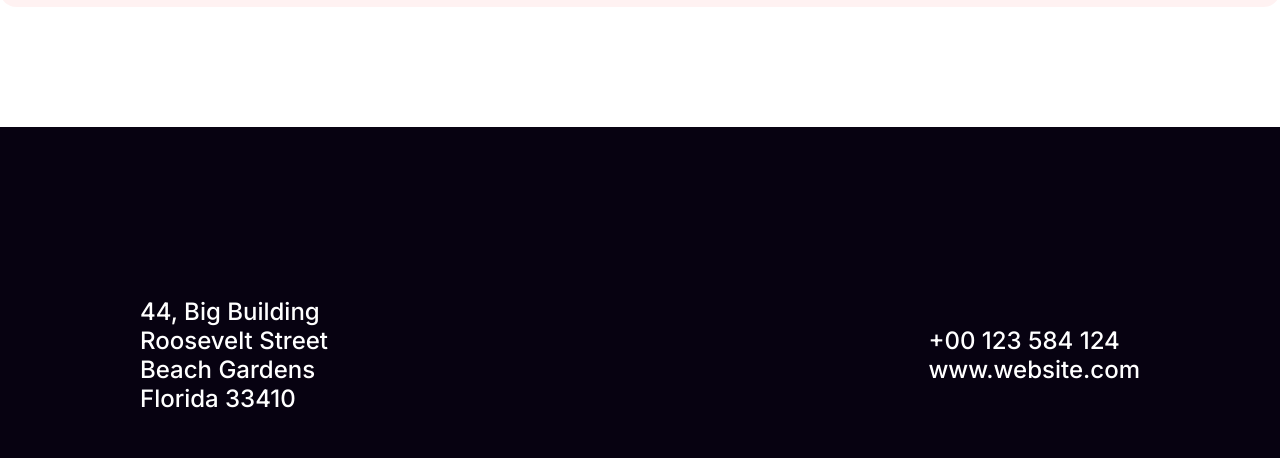
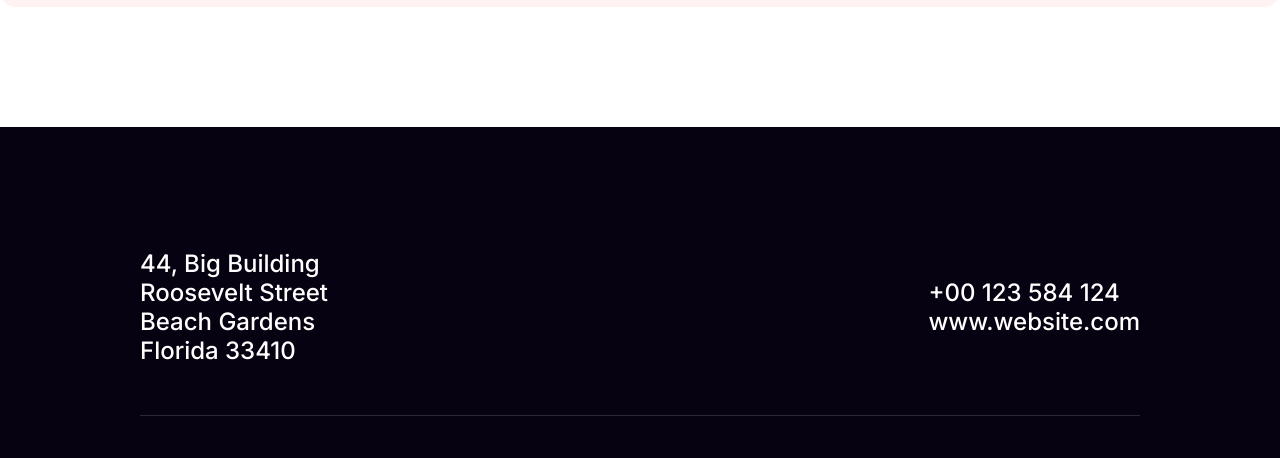
Before and after one commit to shahinmahmud1/New-Year-New-Mission, a plain HTML site: page index.html in a window 1280 px wide. Shown: the part 5950-6408 px from the top of the page. Drawn offline with Linux system fonts and the light colour scheme.

Commit message:
final commit

```diff
--- a/styles/style.css
+++ b/styles/style.css
@@ -286,7 +286,7 @@ main {
     font-family: Inter;
     font-size: 24px;
     font-weight: 500;
-    padding: 120px 140px;
+    padding: 72px 140px;
 }
 .footer-text{
     display: flex;
```
